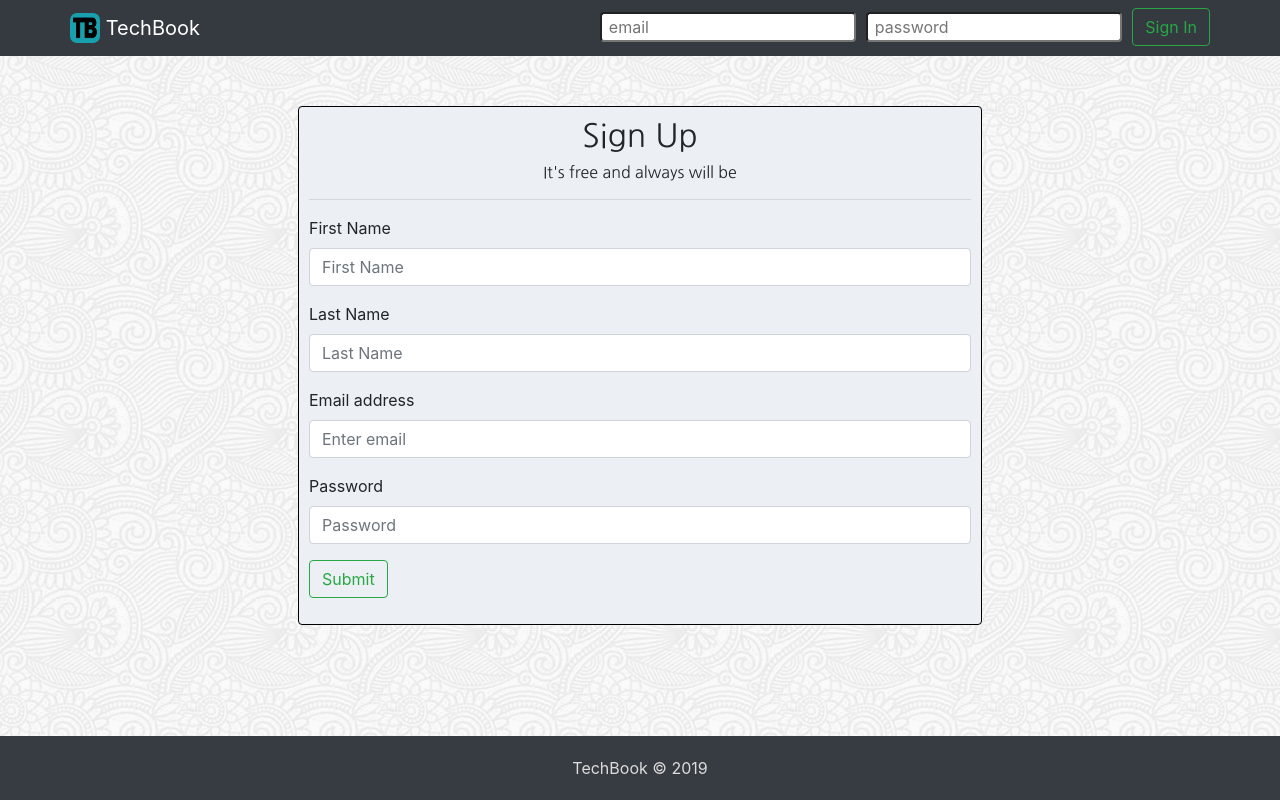
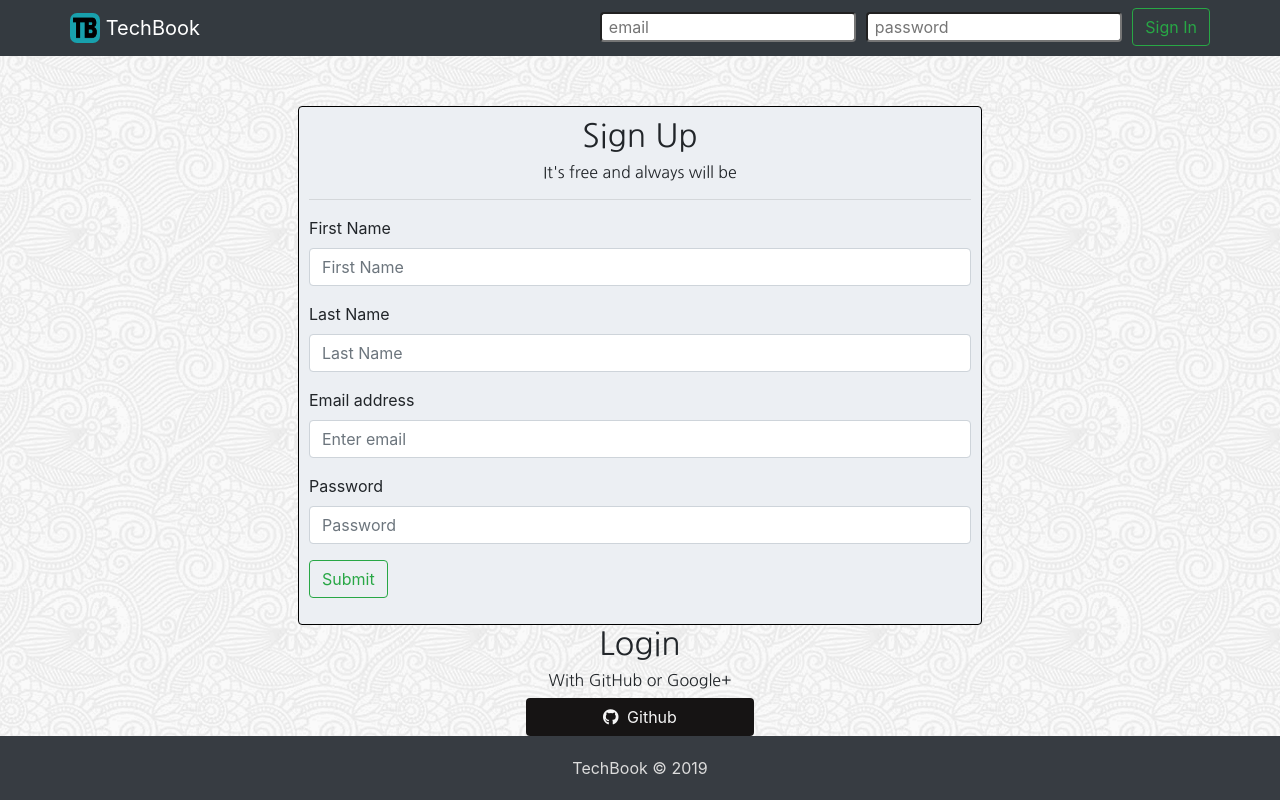
Before and after one commit to SeanP8/Project-3, a React (Create React App) app in the folder tech-startup/: page / in a window 1280 px wide. Built offline with nearby package versions, Linux system fonts and the light colour scheme.

Commit message:
add github and google login btns

```diff
--- a/tech-startup/public/index.html
+++ b/tech-startup/public/index.html
@@ -15,6 +15,7 @@
     <link rel="manifest" href="%PUBLIC_URL%/manifest.json" />
     <link rel="stylesheet" href="https://stackpath.bootstrapcdn.com/bootstrap/4.3.0/css/bootstrap.min.css" integrity="sha384-PDle/QlgIONtM1aqA2Qemk5gPOE7wFq8+Em+G/hmo5Iq0CCmYZLv3fVRDJ4MMwEA" crossorigin="anonymous">
     <link href="https://fonts.googleapis.com/css?family=Nanum+Gothic" rel="stylesheet">
+    <link rel="stylesheet" href="https://use.fontawesome.com/releases/v5.6.3/css/all.css" integrity="sha384-UHRtZLI+pbxtHCWp1t77Bi1L4ZtiqrqD80Kn4Z8NTSRyMA2Fd33n5dQ8lWUE00s/" crossorigin="anonymous">
     <!--
       Notice the use of %PUBLIC_URL% in the tags above.
       It will be replaced with the URL of the `public` folder during the build.
--- /dev/null
+++ b/tech-startup/src/components/GitHubLoginBtn/GitHubLoginBtn.js
@@ -0,0 +1,15 @@
+import React from "react";
+import "./style.css";
+
+class GitHubLoginBtn extends React.Component {
+    render() {
+        return(
+            <div>
+                <a href="/auth/github" className="loginBtn">
+                <button type="button" id="gitHubLoginBtn" className="btn btn-git"><i className="fab fa-github pr-1"></i> Github</button></a>
+            </div>
+        )
+    }
+}
+
+export default GitHubLoginBtn;
--- /dev/null
+++ b/tech-startup/src/components/GitHubLoginBtn/style.css
@@ -0,0 +1,12 @@
+#gitHubLoginBtn{
+    clear: both;
+    display: block;
+    margin-right: 40%;
+    margin-bottom: 10px;
+    background-color: rgb(22, 20, 20);
+    color: whitesmoke;
+    width: 20%;
+  }
+  #gitHubLoginBtn:hover{
+    background-color:rgb(43, 38, 38);
+  }
--- /dev/null
+++ b/tech-startup/src/components/GoogleLoginBtn/GoogleLoginBtn.js
@@ -0,0 +1,15 @@
+import React from "react";
+import "./style.css";
+
+class GoogleLoginBtn extends React.Component {
+    render() {
+        return (
+            <div>
+                <a href="/auth/google" className="loginBtn"><button id="googleLogInBtn" type="button" className="btn btn-gplus"><i class="fab fa-google-plus-g pr-1"></i>
+                    Google +</button></a>
+            </div>
+        );
+    }
+}
+
+export default GoogleLoginBtn;
--- /dev/null
+++ b/tech-startup/src/components/GoogleLoginBtn/style.css
@@ -0,0 +1,11 @@
+#googleLogInBtn{
+    clear: both;
+    display: block;
+    margin-right: 40%;
+    background-color: rgb(221, 75, 57);
+    color: whitesmoke;
+    width: 20%;
+  }
+  #googleLogInBtn:hover{
+    background-color: rgb(187, 55, 37);
+  }
--- a/tech-startup/src/components/LoginForm/LoginForm.js
+++ b/tech-startup/src/components/LoginForm/LoginForm.js
@@ -1,5 +1,7 @@
 import React from "react";
 import Wrapper from "../Wrapper/Wrapper";
+import GitHubLoginBtn from "../GitHubLoginBtn/GitHubLoginBtn";
+import GoogleLoginBtn from "../GoogleLoginBtn/GoogleLoginBtn";
 import "./style.css"
 
 class LoginForm extends React.Component {
@@ -30,6 +32,10 @@ class LoginForm extends React.Component {
                             <input type="submit" className="btn btn-outline-success"/>
                         </div>
                     </form>
+                    <h2>Login</h2>
+                    <h6>With GitHub or Google+</h6>
+                        <GitHubLoginBtn/>
+                        <GoogleLoginBtn/>
                 </Wrapper>
             </div>
         );
--- a/tech-startup/src/components/LoginForm/style.css
+++ b/tech-startup/src/components/LoginForm/style.css
@@ -12,3 +12,7 @@ h2,h6{
     font-family: 'Nanum Gothic', sans-serif;
 
 }
+#loginBtnBox{
+    border: 2px black solid;
+    margin: 0 auto
+}
```
